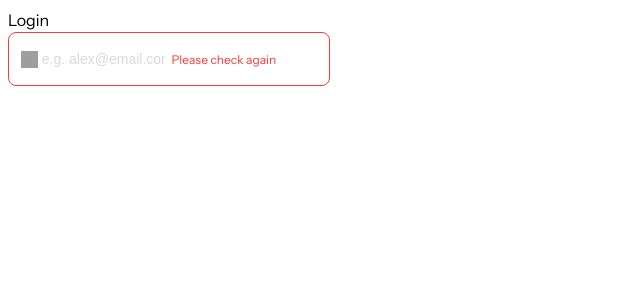
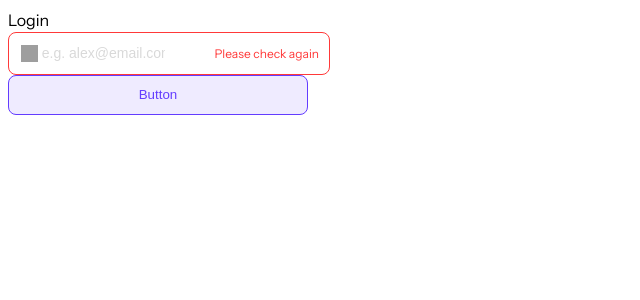
Before and after one commit to kzambrana/Linkify, an Angular app: page /auth/login in a window 1280 px wide. Shown: the top 300 px of the page, without its empty margins (0-640 px from the left). Built offline with nearby package versions, Linux system fonts and the light colour scheme; grey boxes are pictures that could not be loaded.

Commit message:
create lf-button components

```diff
--- a/projects/linkify/src/app/app.routes.ts
+++ b/projects/linkify/src/app/app.routes.ts
@@ -3,23 +3,8 @@ import { Routes } from '@angular/router';
 export const routes: Routes = [
   { path: '', redirectTo: 'auth/login', pathMatch: 'full' },
   {
-    path: 'auth',
-    loadChildren: () =>
-      import('./features/auth/auth.module').then((m) => m.AuthModule),
-  },
-  {
-    path: 'profile',
-    loadChildren: () =>
-      import('./features/profile/profile.module').then((m) => m.ProfileModule),
-  },
-  {
-    path: 'links',
-    loadChildren: () =>
-      import('./features/links/links.module').then((m) => m.LinksModule),
-  },
-  {
-    path: 'preview',
-    loadChildren: () =>
-      import('./features/preview/preview.module').then((m) => m.PreviewModule),
-  },
+    path: 'auth/login',
+    loadComponent: () =>
+      import('./features/auth/lf-login-view/lf-login-view.component').then((c) => c.LfLoginViewComponent),
+  }
 ];
--- a/projects/linkify/src/app/assets/styles/variables/colors.scss
+++ b/projects/linkify/src/app/assets/styles/variables/colors.scss
@@ -23,6 +23,11 @@ $lf-borders-gray: #d9d9d9;
   --lf-primary-font-color: #{$lf-primary-gray};
   --lf-primary-purple: #{$lf-primary-purple};
   --lf-primary-red: #{$lf-primary-red};
+  --lf-primary-white: #{$lf-primary-white};
+
+  --lf-secondary-purple: #{$lf-secondary-purple};
+
   --lf-border-gray: #{$lf-borders-gray};
   --lf-purple-shadow: #{$lf-purple-shadow};
+  --lf-background-light-purple: #{$lf-background-light-purple};
 }
--- a/projects/linkify/src/app/assets/styles/variables/typography.scss
+++ b/projects/linkify/src/app/assets/styles/variables/typography.scss
@@ -9,7 +9,7 @@ $lf-body-m-size: 16px;
 
 /* Font weights */
 $lf-font-weight-regular: 400;
-$lf-font-weight-bold: 700;
+$lf-font-weight-bold: 600;
 
 /* Heading typography styles */
 .lf-heading-s {
--- a/projects/linkify/src/app/features/auth/lf-login-view/lf-login-view.component.html
+++ b/projects/linkify/src/app/features/auth/lf-login-view/lf-login-view.component.html
@@ -8,5 +8,6 @@
       iconPath="icons/email-icon.svg"
       errorMessage="Please check again"
     ></lf-input>
+      <lf-button buttonText="Button"></lf-button>
   </form>
 </section>
--- a/projects/linkify/src/app/features/auth/lf-login-view/lf-login-view.component.ts
+++ b/projects/linkify/src/app/features/auth/lf-login-view/lf-login-view.component.ts
@@ -4,12 +4,13 @@ import {
   ViewEncapsulation,
 } from '@angular/core';
 import { LfInputComponent } from '../../../ui/lf-input/lf-input.component';
+import {LfButtonComponent} from '../../../ui/lf-button/lf-button.component';
 
 @Component({
   selector: 'lf-login-view',
   templateUrl: './lf-login-view.component.html',
   styleUrl: './lf-login-view.component.scss',
-  imports: [LfInputComponent],
+  imports: [LfInputComponent, LfButtonComponent],
   changeDetection: ChangeDetectionStrategy.OnPush,
   encapsulation: ViewEncapsulation.None,
 })
--- /dev/null
+++ b/projects/linkify/src/app/ui/lf-button/lf-button.component.html
@@ -0,0 +1,3 @@
+<button class="lf-button lf-button-secondary lf-button-secondary--active">
+  <span>{{buttonText()}}</span>
+</button>
--- /dev/null
+++ b/projects/linkify/src/app/ui/lf-button/lf-button.component.scss
@@ -0,0 +1,41 @@
+.lf-button {
+  @extend .lf-heading-s !optional;
+  width: 100%;
+  height: 2.5rem;
+  border-radius: 8px;
+  cursor: pointer;
+  padding: 6px 10px;
+  display: flex;
+  align-items: center;
+  justify-content: center;
+
+  &-primary {
+    background-color: var(--lf-primary-purple);
+    color: var(--lf-primary-white);
+    border: none;
+
+    &--active {
+      background-color: var(--lf-secondary-purple);
+      box-shadow: 0 0 6px 0 var(--lf-purple-shadow);
+    }
+
+    &--disabled {
+      opacity: 25%;
+    }
+  }
+
+  &-secondary {
+    border-color: var(--lf-primary-purple);
+    color: var(--lf-primary-purple);
+    background-color: var(--lf-primary-white);
+    border: 1px solid var(--lf-primary-purple);
+
+    &--active {
+      background-color: var(--lf-background-light-purple);
+    }
+
+    &--disabled {
+      opacity: 25%;
+    }
+  }
+}
--- /dev/null
+++ b/projects/linkify/src/app/ui/lf-button/lf-button.component.ts
@@ -0,0 +1,11 @@
+import {ChangeDetectionStrategy, Component, input} from '@angular/core';
+
+@Component({
+  selector: 'lf-button',
+  templateUrl: './lf-button.component.html',
+  styleUrl: './lf-button.component.scss',
+  changeDetection: ChangeDetectionStrategy.OnPush
+})
+export class LfButtonComponent {
+  public buttonText = input<string>('');
+}
--- a/projects/linkify/src/app/ui/lf-input/lf-input.component.scss
+++ b/projects/linkify/src/app/ui/lf-input/lf-input.component.scss
@@ -1,6 +1,6 @@
 .lf-input-container {
   width: 100%;
-  height: 2.5rem;
+  height: 1.8rem;
   gap: 5px;
   font-family: var(--font-family-instrument-sans), serif;
   border-radius: 8px;
@@ -19,7 +19,7 @@
   .lf-input-right-container {
     display: flex;
     align-items: center;
-    justify-content: left;
+    justify-content: right;
     width: 100%;
   }
 
```
